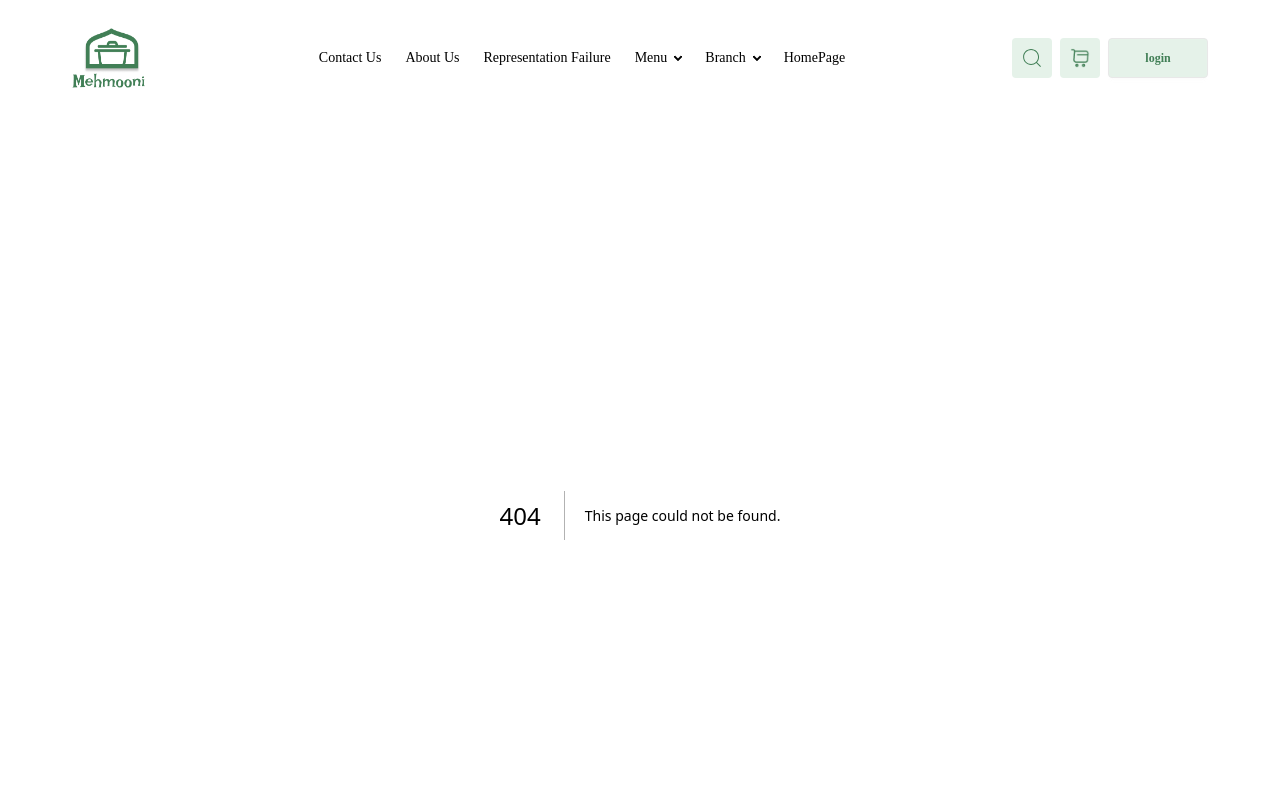
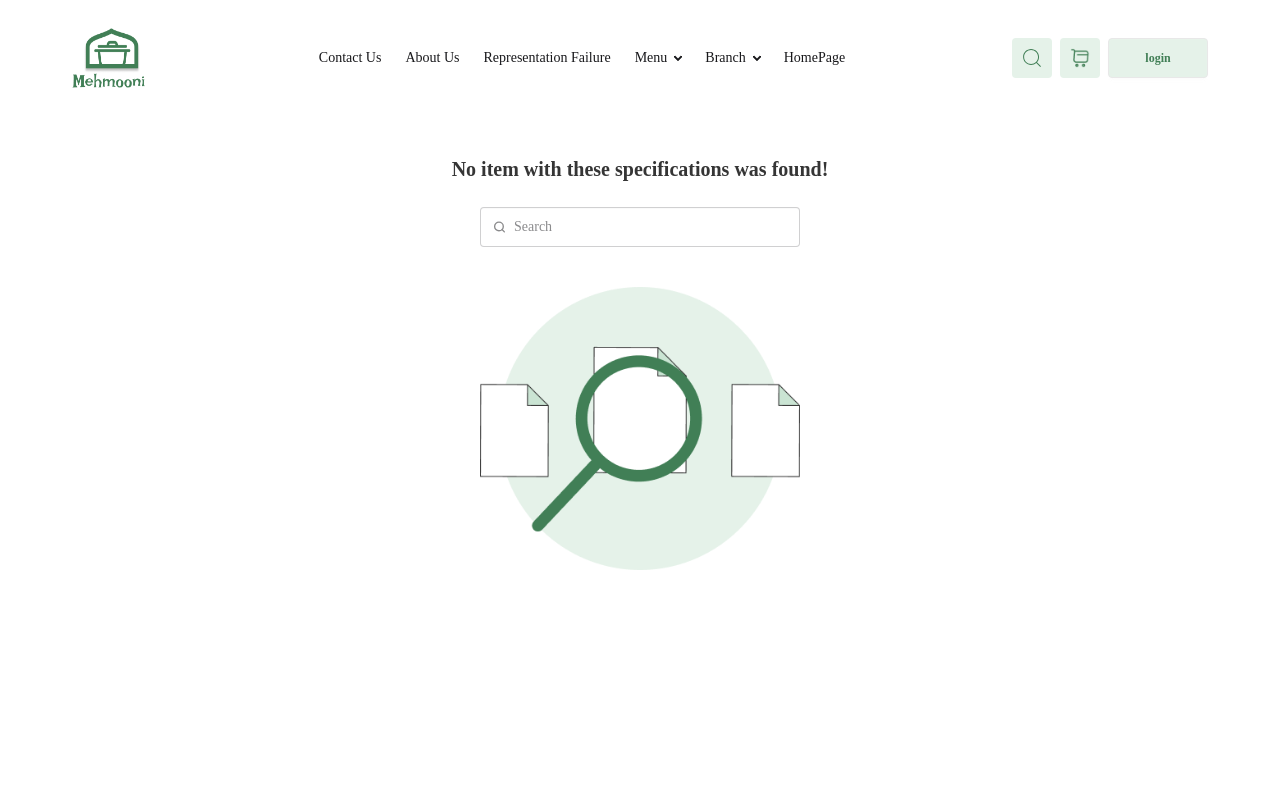
Before and after one commit to nextjs-developers/Food-app, a Next.js app: page /result in a window 1280 px wide. Before the commit this address had no page. Shown: the top 800 px of the page. Built offline with nearby package versions, Linux system fonts and the light colour scheme.

Commit message:
feat(ui): add "result" page(No result found)

```diff
--- /dev/null
+++ b/src/app/result/page.js
@@ -0,0 +1,22 @@
+import SearchInput from "@/components/module/search/SearchInput";
+import Image from "next/image";
+
+function Result() {
+  return (
+    <div className="h-screen items-center justify-center py-10 px-4 text-center  space-y-6">
+      <h2 className="text-lg sm:text-xl font-semibold text-[#353535]">
+        No item with these specifications was found!
+      </h2>
+      <SearchInput />
+      <Image
+        src="/images/notFound.png"
+        alt="not found"
+        width={300}
+        height={300}
+        className="mx-auto w-48 sm:w-64 md:w-72 lg:w-80 h-auto object-contain mt-10"
+      />
+    </div>
+  );
+}
+
+export default Result;
```
Also changed, not shown: public/images/notFound.png (added).
